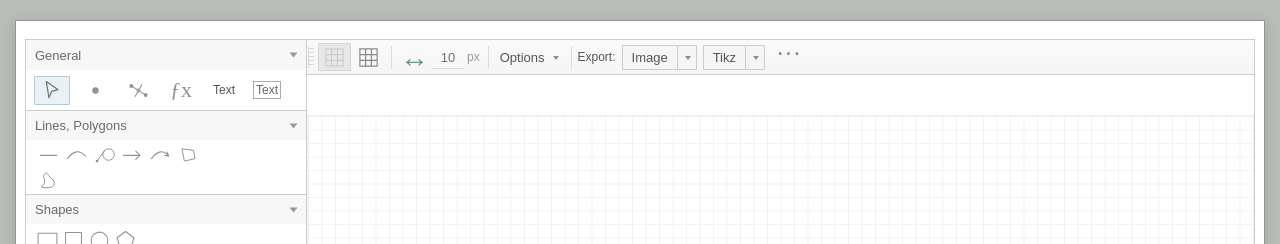
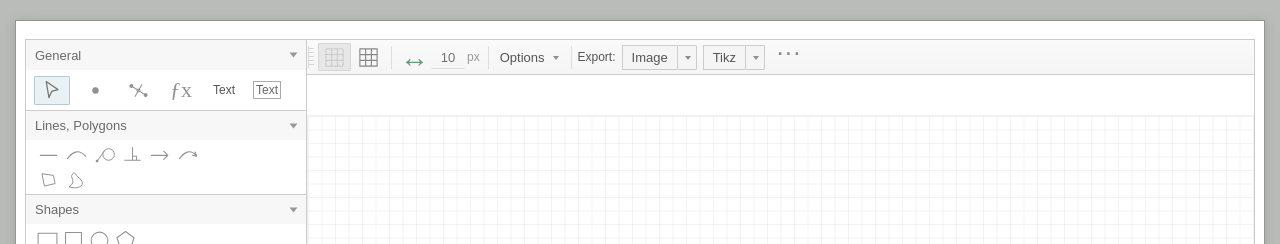
Before and after one commit to hoangnguyenk8hn-lab/myweb, a Next.js app: page / in a window 1280 px wide. Shown: the top 244 px of the page. Built offline with nearby package versions, Linux system fonts and the light colour scheme.

Commit message:
Add Perpendicular Line tool to palette

```diff
--- a/app/diagram/CurrentToolPalette.tsx
+++ b/app/diagram/CurrentToolPalette.tsx
@@ -144,6 +144,13 @@ export function CurrentToolPalette({
               <path d="M5 22L14.5 8.6" />
             </svg>,
           )}
+          {basic(
+            "perpendicular",
+            "Perpendicular Line",
+            <svg viewBox="0 0 28 28" aria-hidden="true">
+              <path d="M4 21H24M14 21V5M14 16H19V21" />
+            </svg>,
+          )}
           {basic("arrow", "Arrow")}
           {basic("curved-arrow", "Curved Arrow")}
           {basic(
```
